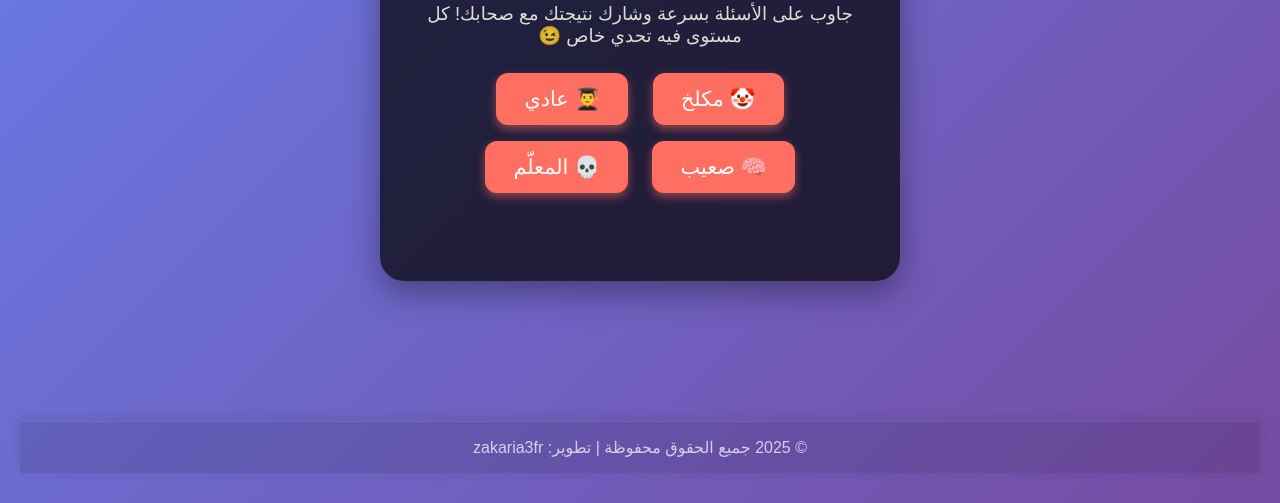
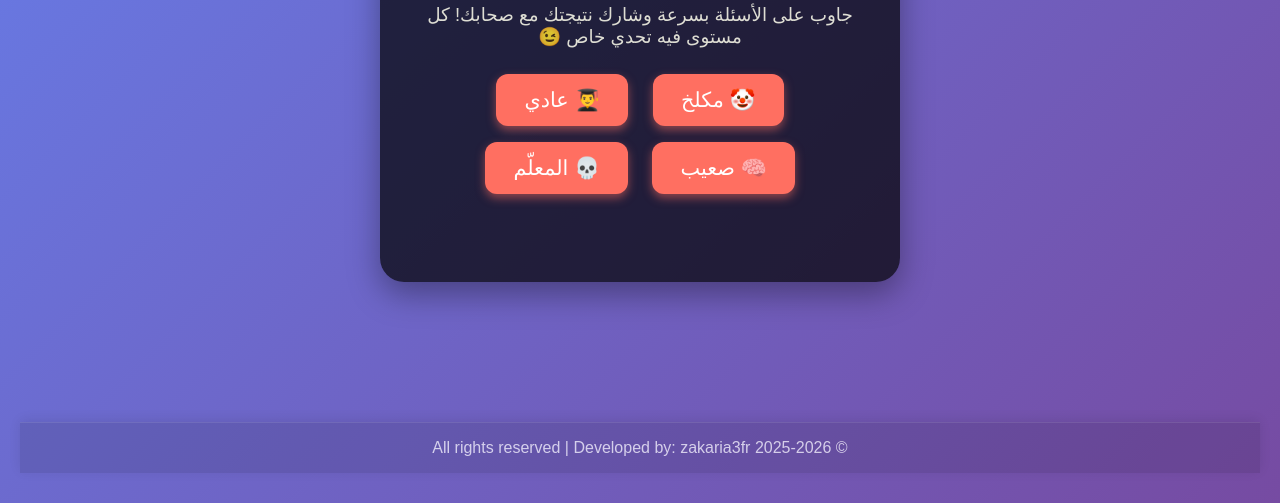
Before and after one commit to ZAKARIA3fr/Quize, a plain HTML site: page index.html in a window 1280 px wide. Shown: the part 297-800 px from the top of the page. Drawn offline with Linux system fonts and the light colour scheme.

Commit message:
Update index.html

```diff
--- a/index.html
+++ b/index.html
@@ -34,14 +34,14 @@
           <button id="nextBtn">التالي</button>
           <div id="result"></div>
           <button id="restartBtn" style="display:none;">🔄 رجع للبداية</button>
-          <button id="shareBtn" style="display:none;">شارك نتيجتك 🚀</button>
+
         </div>
       </div>
     </div>
   </div>
   <script src="script.js"></script>
   <footer >
-    <p>&copy; 2025 جميع الحقوق محفوظة | تطوير: zakaria3fr </p>
+    <p>&copy; 2025-2026 All rights reserved | Developed by: zakaria3fr</p>
   </footer>
 </body>
 </html>
```
